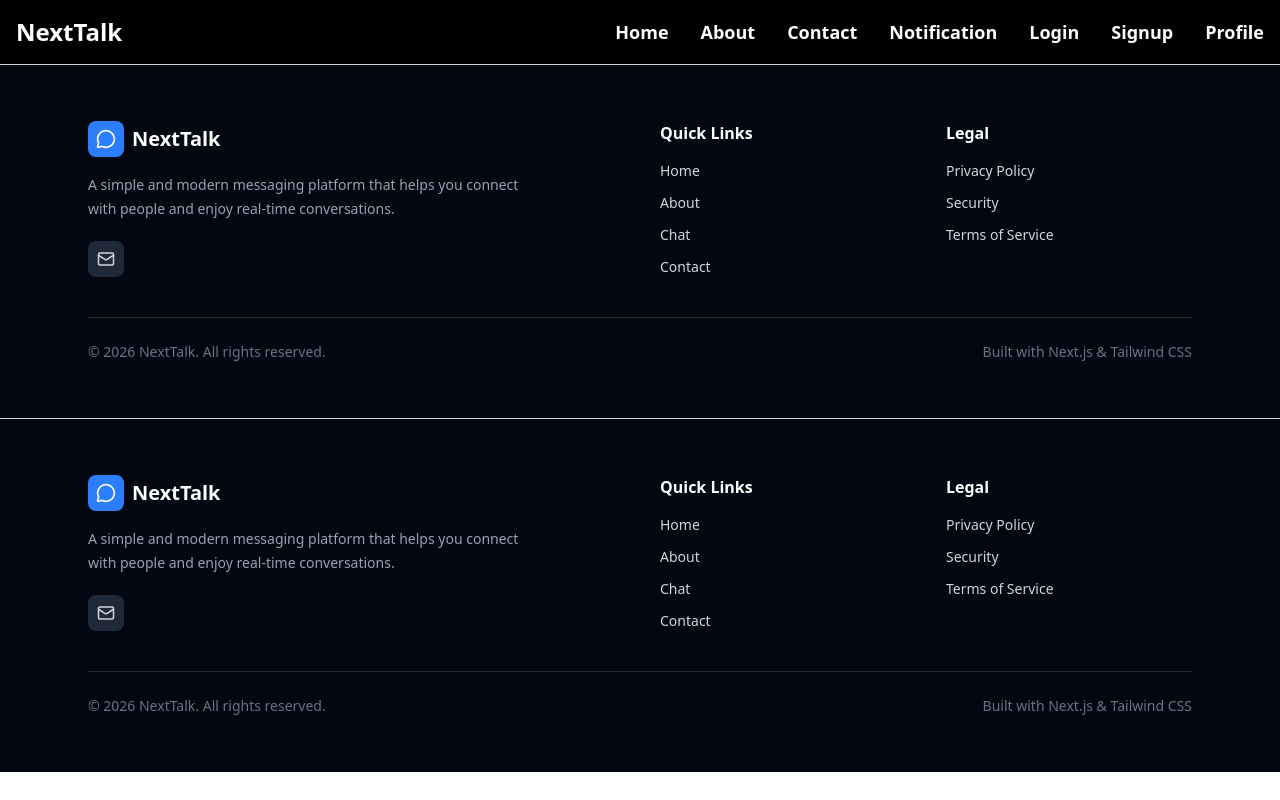
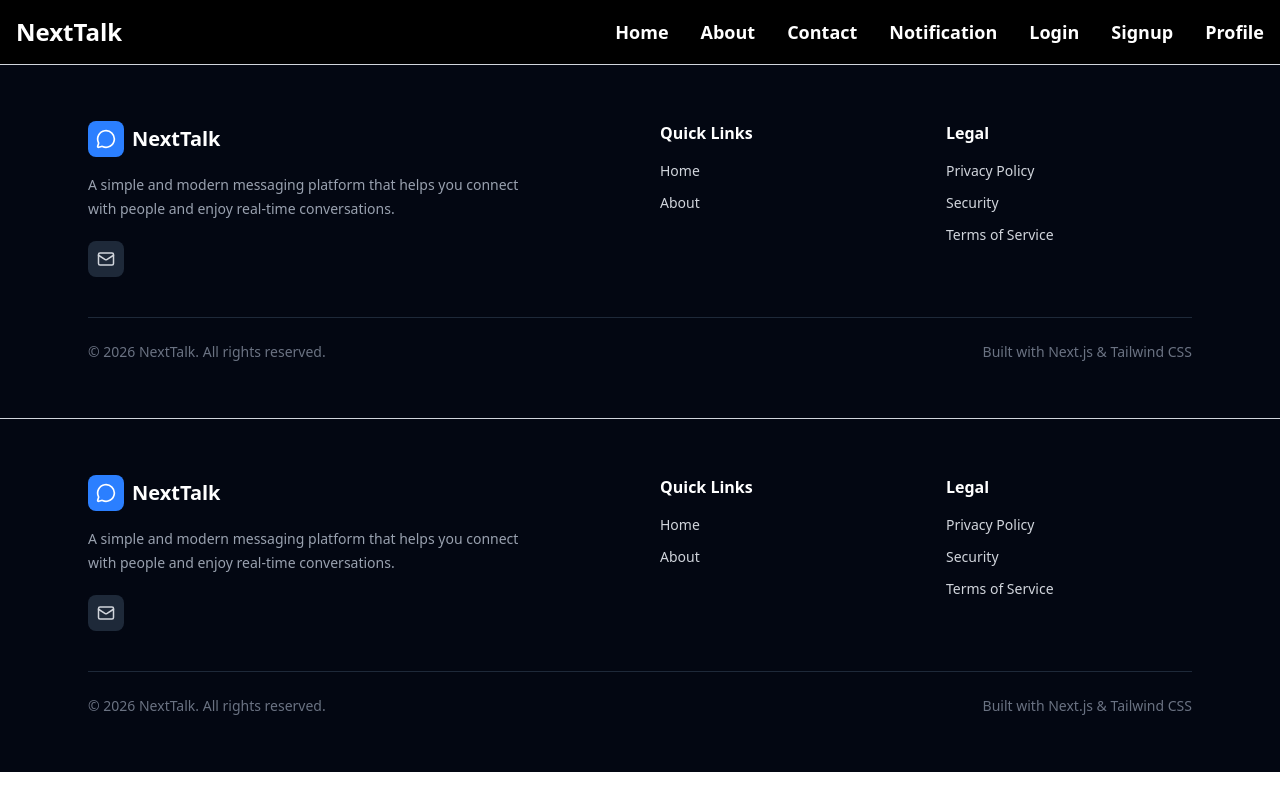
Before and after one commit to gauravkumar2005/NextTalk, a Next.js app: page /footer in a window 1280 px wide. Built offline with nearby package versions, Linux system fonts and the light colour scheme.

Commit message:
update footer page

```diff
--- a/app/footer/page.js
+++ b/app/footer/page.js
@@ -52,13 +52,6 @@
                 About
               </Link>
 
-              <Link href="/chat" className="transition hover:text-white">
-                Chat
-              </Link>
-
-              <Link href="/contact" className="transition hover:text-white">
-                Contact
-              </Link>
             </div>
           </div>
 
```
